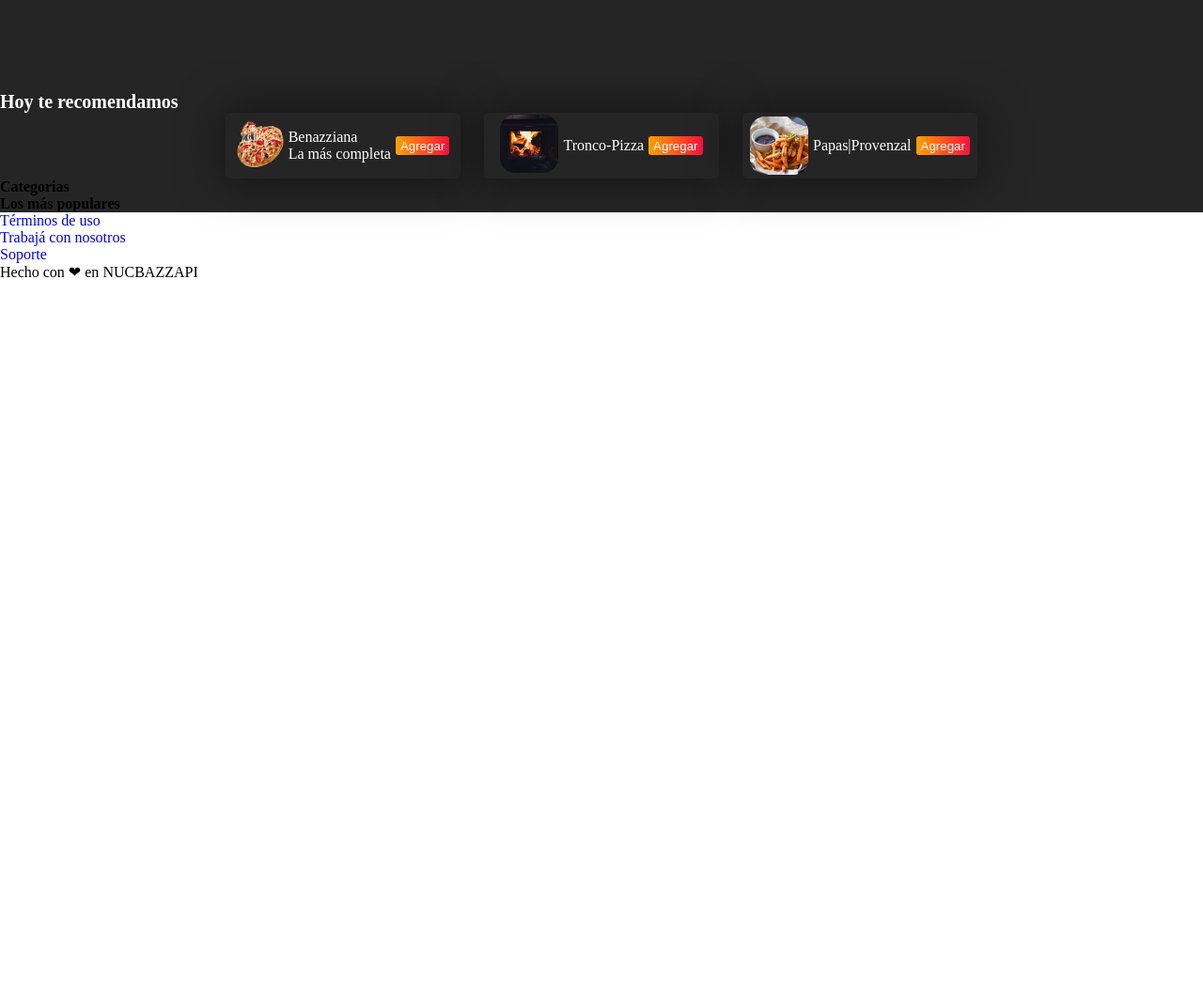
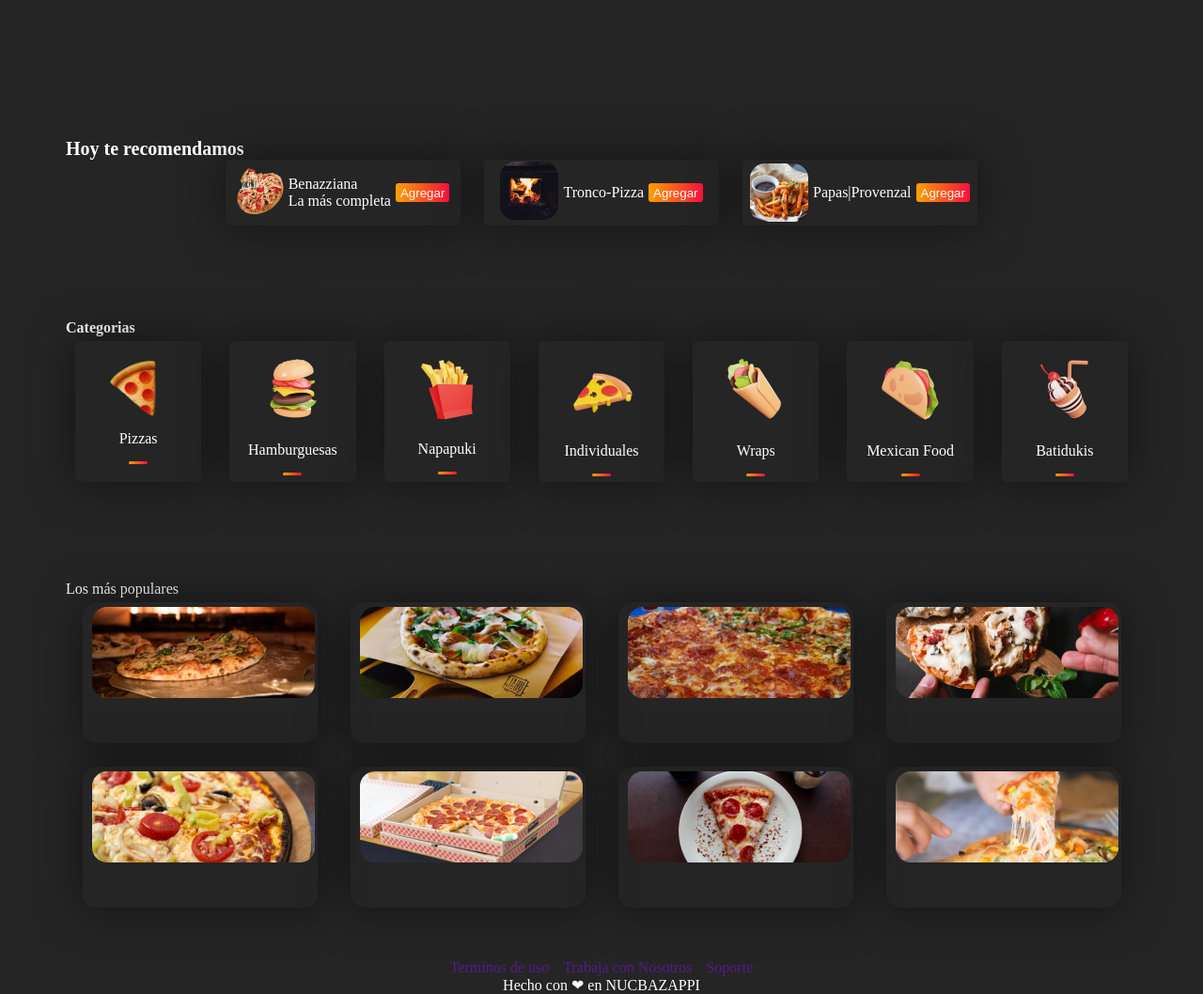
Before and after one commit to PedroMJ23/E-5-Team-Dev, a plain HTML site: page index.html in a window 1280 px wide. Shown: the part 589-1647 px from the top of the page at 94% size. Before the commit the page ends 888 px from the top, so only its background shows below. Drawn offline with Linux system fonts and the light colour scheme.

Commit message:
photo-menus y footer

```diff
--- a/index.html
+++ b/index.html
@@ -11,7 +11,7 @@
 
 <body>
     <header class="header">
-        <img src="./assets/3558094-bake-bread-fast-food-pizza_107831.png" alt="" id="PizzaNav" class="pizzanav"></a>
+        <img src="./assets/nucbazappiicon 1.png" alt="" id="PizzaNav" class="pizzanav"></a>
         <nav>
             <div class="navbar-list">
                 <ul>
@@ -35,7 +35,7 @@
                 <button class="btn"><a href="#" class="btna"> VER MÁS</a></button>
             </div>
             </div>
-             <div class=>
+            <div class="section-1-imagen2">
                 <img src="./assets/image 34.png" alt="">
             </div>
             <div class="section-1-imagen">
@@ -71,47 +71,94 @@
                 </div>
 
             </article>
+        </section>
+        <section class="section-3">
             <h4>Categorias</h4>
-            <ul>
-                <li class="categoria1"></li>
-                <li class="categoria1"></li>
-                <li class="categoria1"></li>
-                <li class="categoria1"></li>
-                <li class="categoria1"></li>
-                <li class="categoria1"></li>
-                <li class="categoria1"></li>
-            </ul>
-            <article>
-                <h4>Los más populares</h4>
-                <ul>
-                    <li class="populares1"></li>
-                    <li class="populares1"></li>
-                    <li class="populares1"></li>
-                    <li class="populares1"></li>
-                    <li class="populares1"></li>
-                    <li class="populares1"></li>
-                    <li class="populares1"></li>
-                    <li class="populares1"></li>
-                </ul>
+            <div class="categoria-1">
+                <div class="categoria1"><img src="./assets/image 34.png" class="pizza1" alt="">
+                    <p>Pizzas</p>
+                    <hr>
+                </div>
+                <div class="categoria1"><img src="./assets/burger 1.png" alt="">
 
-            </article>
+                    <p>Hamburguesas</p>
+                    <hr>
+                </div>
+                <div class="categoria1"><img src="./assets/fries 2.png" alt="">
+                    <p>Napapuki</p>
+                    <hr>
+                </div>
+                <div class="categoria1"><img src="./assets/pizza 2.png" alt=" iconopizza">
+                    <p>Individuales</p>
+                    <hr>
+                </div>
+                <div class="categoria1"><img src="./assets/buritto 1.png" alt="">
+                    <p>Wraps</p>
+                    <hr>
+                </div>
+                <div class=" categoria1"><img src="./assets/taco 1.png" alt="">
+                    <p>Mexican Food</p>
+                    <hr>
+                </div>
+                <div class=" categoria1"><img src="./assets/float 1.png" alt="">
+                    <p>Batidukis</p>
+                    <hr>
+                </div>
+            </div>
+        </section>
+        <section class="section-4">
+            <p>Los más populares</p>
+            <div class="populares-1">
+                <div class="populares1">
+                    <div class="populares">
+                        <img src="./assets/photo-menus/Photo Menu.png" alt="">
+                    </div>
+                    <div class="populares">
+                        <img src="./assets/photo-menus/Photo Menu (1).png" alt="">
+                    </div>
+                    <div class="populares">
+                        <img src="./assets/photo-menus/Photo Menu (2).png" alt="">
+                    </div>
+                    <div class="populares">
+                        <img src="./assets/photo-menus/Photo Menu (3).png" alt="">
+                    </div>
+                </div>
+                <div class="populares1">
+                    <div class="populares">
+                        <img src="./assets/photo-menus/Photo Menu (4).png" alt="">
+                    </div>
+                    <div class="populares">
+                        <img src="./assets/photo-menus/Photo Menu 7.png" alt="">
+                    </div>
+                    <div class="populares">
+                        <img src="./assets/photo-menus/Photo Menu (5).png" alt="">
+                    </div>
+                    <div class="populares">
+                        <img src="./assets/photo-menus/Photo Menu (6).png" alt="">
+                    </div>
+                </div>
+            </div>
+
         </section>
 
     </main>
     <footer>
-        <ul>
-            <li><a href="#">
-                    <p>Términos de uso </p>
-                </a></li>
-            <li><a href="#">
-                    <p>Trabajá con nosotros</p>
-                </a></li>
-            <li><a href="#">
-                    <p>Soporte</p>
-                </a>
+
+            <ul class="footer-links">
+                <li>
+                    <a href="">Terminos de uso</a>
+                </li>
+                <li>
+                    <a href="">Trabaja con Nosotros</a>
+                </li>
+                <li>
+                  <a href="">Soporte</a>
                 </li>
             </ul>
-        <p> Hecho con ❤ en <span>NUCBAZZAPI</span></p>
+
+       <div class="final">
+        <p>Hecho️ con ❤ en <span>NUCBAZAPPI</span></p>
+       </div>
 
     </footer>
 
--- a/styles.css
+++ b/styles.css
@@ -1,6 +1,6 @@
-:root{
-    --background:#252525;
-    --text-white:#ffffff;
+:root {
+    --background: #252525;
+    --text-white: #ffffff;
 
 }
 
@@ -24,55 +24,71 @@
     background-color: var(--background);
     padding: 20px;
 }
-.navbar-list ul{
+
+.navbar-list ul {
     display: flex;
     justify-content: center;
     align-items: center;
     color: var(--text-white);
     gap: 5px;
 }
+
 .navbar-list li {
     color: var(--text-white);
 }
-.logonav{
+
+.logonav {
     width: 40px;
 
 }
-.carritonav{
+
+.carritonav {
     width: 30px;
     height: 30px;
 }
-#section-1{
+
+#section-1 {
     display: flex;
     justify-content: center;
     align-items: center;
     padding: 100px 0;
     background: var(--background);
 }
-.section-1-info{
+
+.section-1-info {
     display: flex;
     flex-direction: column;
     justify-content: center;
     align-items: center;
     gap: 10px;
 }
-.section-1-info h1{
+
+.section-1-info h1 {
     font-size: 50px;
     font-weight: 600;
     padding-left: 80px;
     color: var(--text-white);
 }
-.section-1-info p{
+
+.section-1-info p {
     font-size: 20px;
     font-weight: 300;
     padding-left: 60px;
     color: var(--text-white);
 }
-section-1-imagen{
+
+section-1-imagen {
     display: flex;
     justify-content: flex-end;
     align-items: center;
 }
+
+.section-1-imagen2 {
+    display: flex;
+    justify-content: flex-start;
+    align-items: center;
+}
+
 
 
 
@@ -88,14 +104,25 @@ section-1-imagen{
 .btna {
     color: white;
 }
-#section-2{
+
+#section-2 {
     background: var(--background);
+    padding: 50px 70px;
+
+
 }
 
-#section-2 h2{
+#section-2 h2 {
     font-size: 20px;
     font-weight: 600;
     color: var(--text-white);
+}
+
+.section-3 {
+    background: var(--background);
+    padding: 50px 70px;
+    color: var(--text-white);
+
 }
 
 .divrecomendación {
@@ -140,3 +167,102 @@ section-1-imagen{
     box-shadow: 0px 0px 50px rgba(1, 2, 7, 0.5);
 
 }
+
+.categoria-1 {
+    display: flex;
+    justify-content: center;
+    align-items: center;
+    flex-direction: row;
+    /* height: 70px;
+    width: 250px; */
+    background: #252525;
+    color: white;
+    padding: 5px 10px;
+    border-radius: 5px;
+    gap: 30px;
+    /* box-shadow: 0px 0px 50px rgba(1, 2, 7, 0.5); */
+
+}
+
+.categoria1 {
+    display: flex;
+    justify-content: center;
+    align-items: center;
+    flex-direction: column;
+    height: 150px;
+    width: 150px;
+    background: #252525;
+    color: white;
+    padding: 5px 10px;
+    border-radius: 5px;
+    gap: 15px;
+    box-shadow: 0px 0px 50px rgba(1, 2, 7, 0.5);
+
+}
+.pizza1{
+    width: 60px;
+}
+
+hr {
+    width: 20px;
+    height: 3px;
+    background: linear-gradient(90deg, #FFA100 0%, #fb103d);
+    border: none;
+    border-radius: 5px;
+}
+
+.section-4 {
+    background: var(--background);
+    padding: 50px 70px;
+    color: var(--text-white);
+}
+
+.populares-1 {
+    display: flex;
+    justify-content: space-evenly;
+    align-items: center;
+    flex-direction: column;
+    gap: 15px;
+    width: 100%;
+
+}
+
+.populares1 {
+    display: flex;
+    justify-content: center;
+    align-items: center;
+    flex-direction: row;
+    width: 100%;
+    color: white;
+    padding: 5px 10px;
+    border-radius: 5px;
+    gap: 15px 35px;
+
+
+}
+
+.populares {
+    height: 150px;
+    width: 250px;
+    color: white;
+    padding: 5px 10px;
+    border-radius: 15px;
+    gap: 15px;
+    box-shadow: 0px 0px 50px rgba(1, 2, 7, 0.5);
+}
+footer{
+    background: var(--background);
+    color: var(--text-white);
+}
+.footer-links{
+    display: flex;
+    justify-content: center;
+    align-items: center;
+    gap: 15px;
+    color: var(--text-white);
+}
+.final {
+    display: flex;
+    justify-content: center;
+    align-items: center;
+}
```
Also changed, not shown: assets/burger 1.png (added), assets/buritto 1.png (added), assets/float 1.png (added), assets/fries 2.png (added), assets/photo-menus/Photo Menu (1).png (added), assets/photo-menus/Photo Menu (2).png (added), assets/photo-menus/Photo Menu (3).png (added), assets/photo-menus/Photo Menu (4).png (added), assets/photo-menus/Photo Menu (5).png (added), assets/photo-menus/Photo Menu (6).png (added), assets/photo-menus/Photo Menu 7.png (added), assets/photo-menus/Photo Menu.png (added), assets/pizza 2.png (added), assets/taco 1.png (added). Lines whose indentation alone changed are shown as unchanged.
